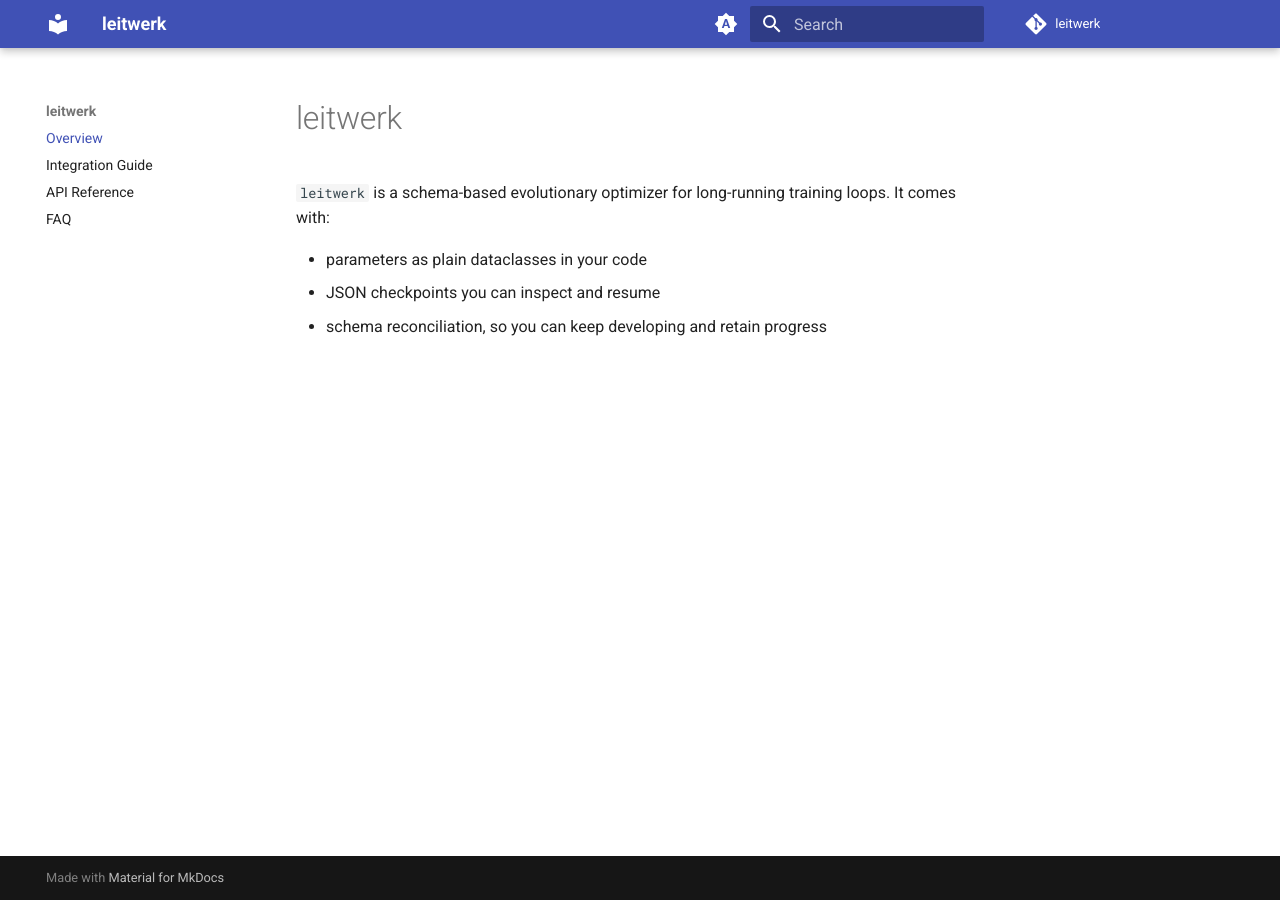
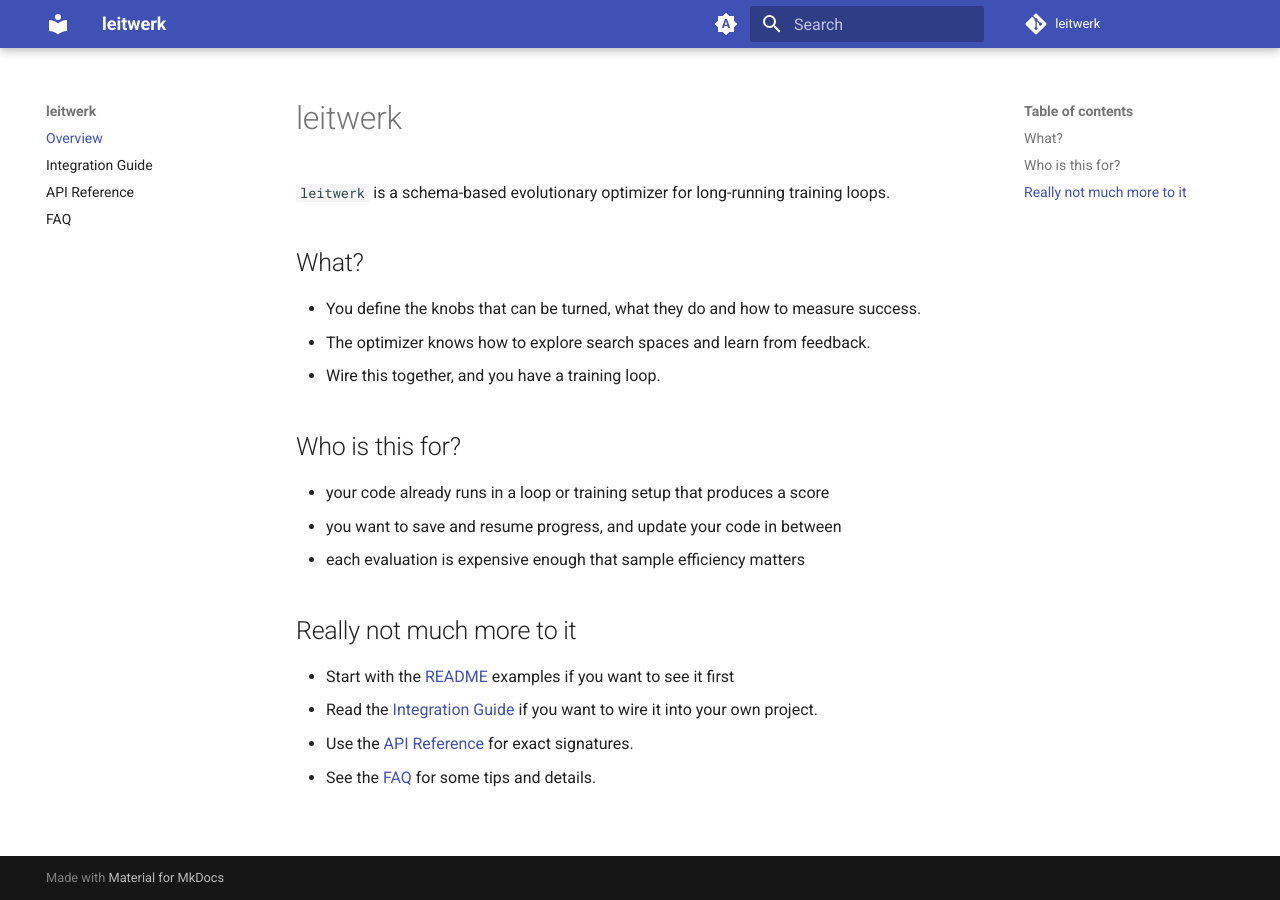
Before and after one commit to vschmidt91/xnes, an MkDocs documentation site: the page built from docs/index.md, in a window 1280 px wide. Built offline with MkDocs 1.6.1 and Material for MkDocs 9.7.7, drawn with Linux system fonts in a browser that asks for light colours; comment, search, counter and statistics services are not loaded.

Commit message:
update docs

```diff
--- a/docs/index.md
+++ b/docs/index.md
@@ -1,7 +1,22 @@
 # leitwerk
 
-`leitwerk` is a schema-based evolutionary optimizer for long-running training loops. It comes with:
+`leitwerk` is a schema-based evolutionary optimizer for long-running training loops.
 
-- parameters as plain dataclasses in your code
-- JSON checkpoints you can inspect and resume
-- schema reconciliation, so you can keep developing and retain progress
+## What?
+
+- You define the knobs that can be turned, what they do and how to measure success.
+- The optimizer knows how to explore search spaces and learn from feedback.
+- Wire this together, and you have a training loop.
+
+## Who is this for?
+
+- your code already runs in a loop or training setup that produces a score
+- you want to save and resume progress, and update your code in between
+- each evaluation is expensive enough that sample efficiency matters
+
+## Really not much more to it
+
+- Start with the [README](https://github.com/phantomsc2/leitwerk) examples if you want to see it first
+- Read the [Integration Guide](guide.md) if you want to wire it into your own project.
+- Use the [API Reference](reference/api.md) for exact signatures.
+- See the [FAQ](faq.md) for some tips and details.
```
Also changed, not shown: README.md (+12 -13 lines), docs/faq.md (+3 -4 lines), docs/guide.md (+1 -1 lines), docs/principles.md (added, +25 -0 lines), 1 other file.
